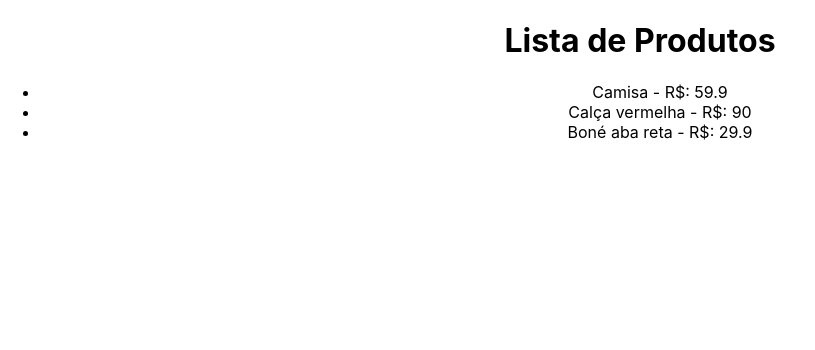
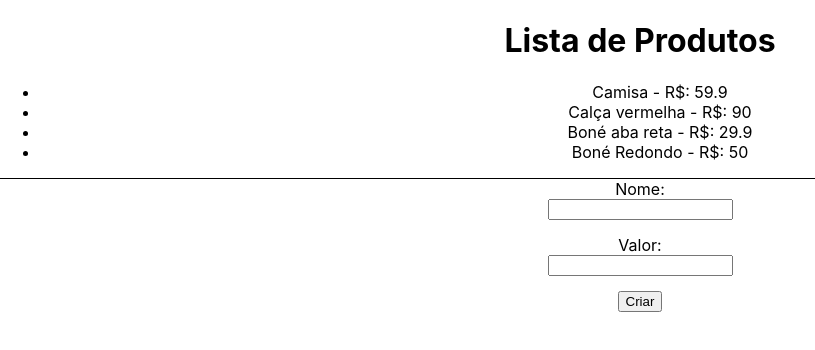
Before and after one commit to antoniolazarosantos/curso_react, a React (Create React App) app in the folder arquivos/7_REQ_HTTP/httpreact/: page / in a window 1280 px wide. Shown: the top 350 px of the page, without its empty margins (0-815 px from the left). Built offline with nearby package versions, Linux system fonts and the light colour scheme; data requests are answered from the project's data file.

Commit message:
Adicionando dados com React

```diff
--- a/arquivos/7_REQ_HTTP/httpreact/data/db.json
+++ b/arquivos/7_REQ_HTTP/httpreact/data/db.json
@@ -14,6 +14,11 @@
       "id": 3,
       "name": "Boné aba reta",
       "price": 29.9
+    },
+    {
+      "name": "Boné Redondo",
+      "price": "50",
+      "id": 4
     }
   ]
 }
--- a/arquivos/7_REQ_HTTP/httpreact/src/App.css
+++ b/arquivos/7_REQ_HTTP/httpreact/src/App.css
@@ -36,3 +36,20 @@
     transform: rotate(360deg);
   }
 }
+
+.add-product {
+  border-top: 1px solid #000;
+}
+
+form {
+  display: flex;
+  flex-direction: column;
+  align-items: center;
+  justify-content: center;
+}
+
+form input {
+  display: flex;
+  flex-direction: column;
+  margin-bottom: 15px;
+}
--- a/arquivos/7_REQ_HTTP/httpreact/src/App.js
+++ b/arquivos/7_REQ_HTTP/httpreact/src/App.js
@@ -6,6 +6,8 @@
 
 function App() {
   const [products,setProducts] = useState([]);
+  const [name,setName] = useState("");
+  const [price,setPrice] = useState("");
 
   // eslint-disable-next-line react-hooks/exhaustive-deps
   useEffect (() => {
@@ -17,6 +19,19 @@
     fetchData();
   },[]);
 
+  // Adicionando dados ao banco de dados
+  const handleSubmit = async (e) => {
+    e.preventDefault();
+    // Quando os states possuem os mesmos nomes das chaves, não precisa atribuir.
+    const product = {name,price};
+    const res = await fetch(URL_BASE,{
+      method:"POST",
+      headers: {
+        "Content-Type" : "application/json"
+      },
+      body: JSON.stringify(product)
+  });
+};
 
   return (
     <div className="App">
@@ -26,6 +41,19 @@
           <li key={product.id}>{product.name} - R$: {product.price}</li>
         ))}
       </ul>
+      <div className="add-product">
+        <form onSubmit={handleSubmit}>
+          <label>
+            Nome:
+            <input type="text" name="name" value={name} onChange={(e)=> setName(e.target.value)} />
+          </label>
+          <label>
+            Valor:
+            <input type="number" name="price" value={price} onChange={(e)=> setPrice(e.target.value)} />
+          </label>
+          <input type="submit" value="Criar"/>
+        </form>
+      </div>
     </div>
   );
 }
```
Lines whose indentation alone changed are shown as unchanged.
